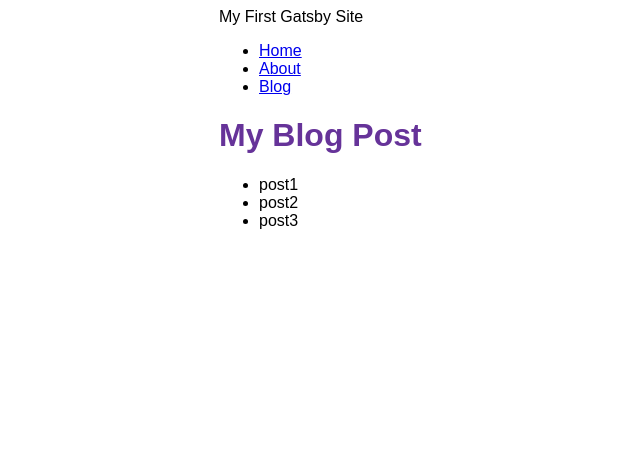
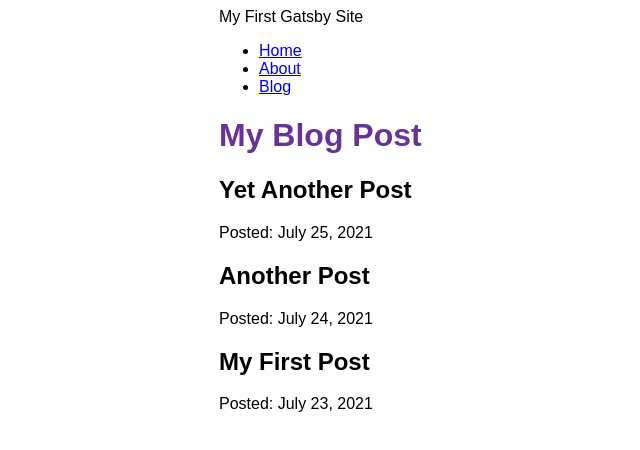
Before and after one commit to esibirkin/my-first-gatsby-site, a Gatsby site: page /blog in a window 1280 px wide. Shown: the whole page, without its empty margins (171-811 px from the left). Built offline with nearby package versions, Linux system fonts and the light colour scheme; Gatsby itself is replaced by a stand-in of ours.

Commit message:
Проба

```diff
--- a/src/pages/blog.js
+++ b/src/pages/blog.js
@@ -4,24 +4,28 @@ import Layout from '../components/layout'
 const BlogPage = ({ data }) => {
     return (
         <Layout pageTitle="My Blog Post">
-            <ul>
-                {
-                    data.allFile.nodes.map(node => (
-                        <li key={node.name}>
-                            {node.name}
-                        </li>
-                    ))
-                }
-            </ul>
+            {
+        data.allMdx.nodes.map((node) => (
+          <article key={node.id}>
+            <h2>{node.frontmatter.title}</h2>
+            <p>Posted: {node.frontmatter.date}</p>
+          </article>
+        ))
+      }
 
         </Layout>
     )
 }
 export const query = graphql`
 query {
-    allFile {
+    allMdx(sort: {fields: frontmatter___date, order: DESC}) {
       nodes {
-        name
+        frontmatter {
+          date(formatString: "MMMM D, YYYY")
+          title
+        }
+        id
+        body
       }
     }
   }
```
